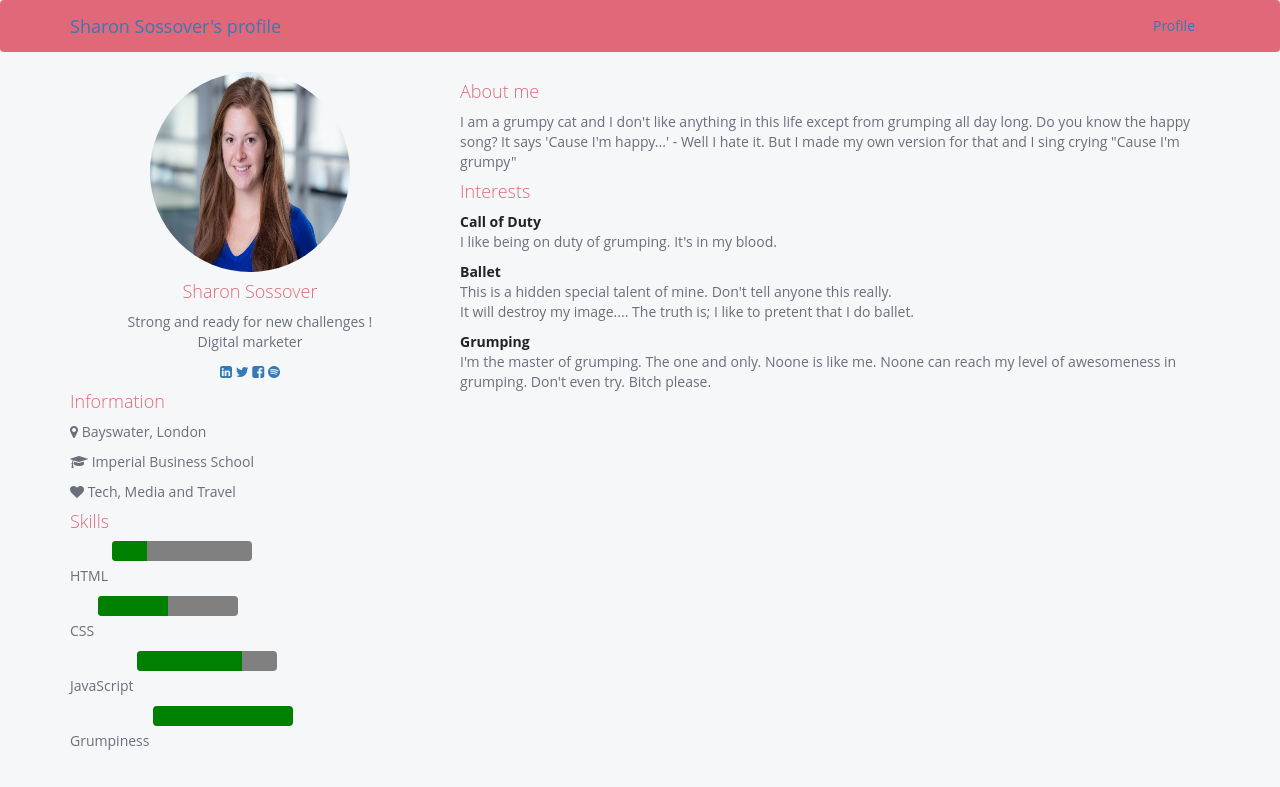
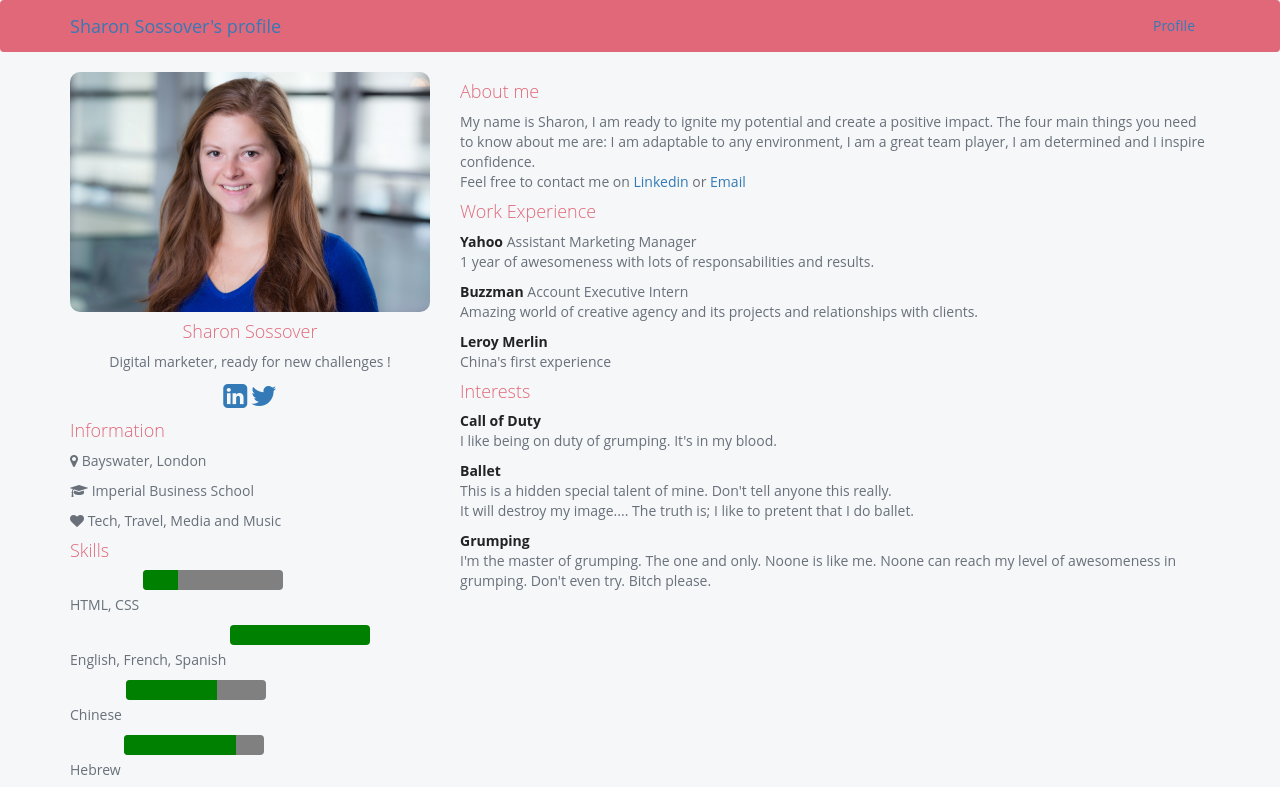
Before and after one commit to SharonS53/SharonS53.github.io, a plain HTML site: page index.html in a window 1280 px wide. Shown: the top 787 px of the page. Drawn offline with nearby package versions, Linux system fonts and the light colour scheme; grey boxes are pictures that could not be loaded.

Commit message:
Add files via upload

```diff
--- a/css/style.css
+++ b/css/style.css
@@ -50,3 +50,8 @@
   background-image: url("/pattern.png");
   background-repeat: repeat-x;
 }
+
+.profile {
+  max-width: 100%;
+  border-radius: 10px;
+}
--- a/index.html
+++ b/index.html
@@ -23,25 +23,20 @@
         <div class="col-md-4">
           <div class="card text-center description">
             <div class="card-block">
-              <img class="img-circle" src="img/picture.jpg" width="200" height="200">
+              <img class="profile" src="img/picture.jpg">
+              <p>
               <h4 class="card-title">Sharon Sossover</h4>
-              <p class="card-text">
-                Strong and ready for new challenges !<br>
-                Digital marketer
+              </p>
+              <p class="card-text fa-1x">
+                Digital marketer, ready for new challenges !<br>
               </p>
             </div>
             <div class="card-footer">
-              <a>
-                <i class="fa fa-linkedin-square"></i>
+              <a href="https://www.linkedin.com/in/sharon-sossover-a236aa93">
+                <i class="fa fa-linkedin-square fa-2x"></i>
               </a>
-              <a>
-                <i class="fa fa-twitter"></i>
-              </a>
-              <a>
-                <i class="fa fa-facebook-square"></i>
-              </a>
-              <a>
-                <i class="fa fa-spotify"></i>
+              <a href="https://twitter.com/SharonSossover">
+                <i class="fa fa-twitter fa-2x"></i>
               </a>
             </div>
           </div>
@@ -59,7 +54,7 @@
               </p>
               <p>
                 <i class="fa fa-heart"></i>
-                Tech, Media and Travel
+                Tech, Travel, Media and Music
               </p>
             </div>
           </div>
@@ -68,22 +63,23 @@
             <div class="card-block">
               <h4 class="card-title">Skills</h4>
               <p>
-                HTML
+                HTML, CSS
                 <progress class="progress progress-success" value="25" max="100">25%</progress>
               </p>
               <p>
-                CSS
-                <progress class="progress progress-info" value="50" max="100">50%</progress>
+                English, French, Spanish
+                <progress class="progress progress-warning" value="100" max="100">75%</progress>
               </p>
               <p>
-                JavaScript
-                <progress class="progress progress-warning" value="75" max="100">75%</progress>
+                Chinese
+                <progress class="progress progress-danger" value="65" max="100">100%</progress>
               </p>
               <p>
-                Grumpiness
-                <progress class="progress progress-danger" value="100" max="100">100%</progress>
+                Hebrew
+                <progress class="progress progress-danger" value="80" max="100">100%</progress>
               </p>
             </div>
+            <iframe src="https://embed.spotify.com/?uri=spotify%3Auser%3A1151879236%3Aplaylist%3A1osXZlUJ5LDwqAaQfeDnan" height="380" frameborder="0" allowtransparency="true"></iframe>"</i>
           </div>
         </div>
 
@@ -92,7 +88,30 @@
             <div class="card-block">
               <h4 class="card-title">About me</h4>
               <p class="card-text">
-                I am a grumpy cat and I don't like anything in this life except from grumping all day long. Do you know the happy song? It says 'Cause I'm happy...' - Well I hate it. But I made my own version for that and I sing crying "Cause I'm grumpy"
+                My name is Sharon, I am ready to ignite my potential and create a positive impact. The four main things you need to know about me are: I am adaptable to any environment, I am a great team player, I am determined and I inspire confidence.
+                <br>
+                Feel free to contact me on <a href="https://www.linkedin.com/in/sharon-sossover-a236aa93" target="_blank"> Linkedin </a> or <a href="mailto:s.sossover@gmail.com?Subject=Hi%20Sharon!" target="_top"> Email </a>
+              </p>
+            </div>
+          </div>
+
+          <div class="card interests">
+            <div class="card-block">
+              <h4 class="card-title">Work Experience</h4>
+              <p class="card-text">
+                <strong>Yahoo</strong> Assistant Marketing Manager
+                <br>
+                1 year of awesomeness with lots of responsabilities and results.
+              </p>
+              <p class="card-text">
+                <strong>Buzzman</strong> Account Executive Intern
+                <br>
+                Amazing world of creative agency and its projects and relationships with clients.
+              </p>
+              <p class="card-text">
+                <strong>Leroy Merlin</strong>
+                <br>
+              China's first experience
               </p>
             </div>
           </div>
@@ -118,6 +137,7 @@
               </p>
             </div>
           </div>
+
         </div>
       </div>
     </div>
```
